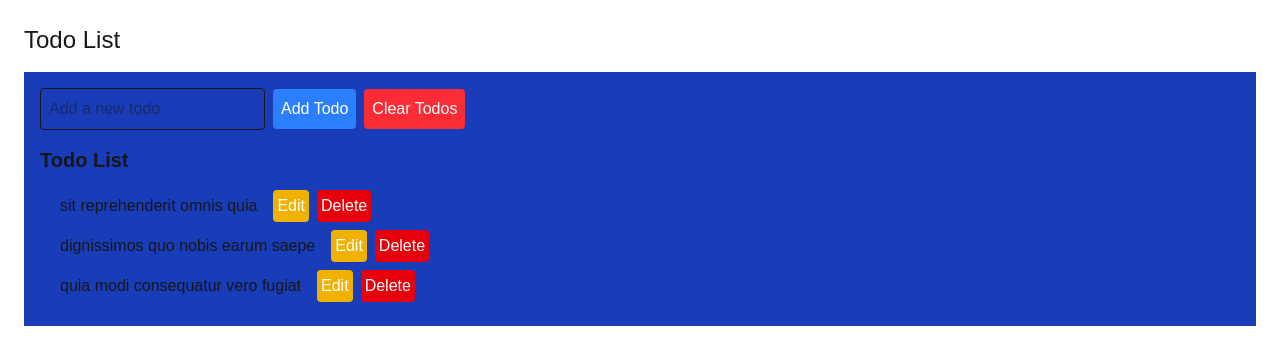
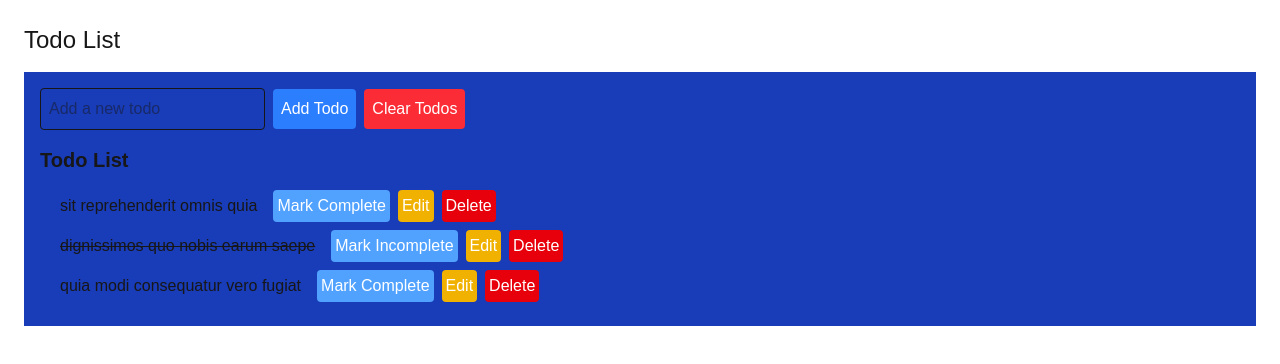
Before and after one commit to RobotGeissler/interactive-crud, a Next.js app in the folder ntx-crud-challenge/: page / in a window 1280 px wide. Shown: the top 364 px of the page. Built offline with nearby package versions, Linux system fonts and the light colour scheme.

Commit message:
Added toggle complete

```diff
--- a/ntx-crud-challenge/src/components/TodoList.tsx
+++ b/ntx-crud-challenge/src/components/TodoList.tsx
@@ -34,12 +34,19 @@ export default function TodoList({ todolist }: TodoListProps) {
         setTodos([]);
     };
 
-    // Could be done faster if using a hasmap but would require rewrite
+    // Could be done faster if using a hashmap but would require rewrite
     const editTodo = (id: number, newTitle: string) => {
         setTodos(prev =>
             prev.map(todo => (todo.id === id ? { ...todo, title: newTitle } : todo))
         );
     };
+
+    // Same as above, could be done faster if using a hasmap but would require rewrite
+    const toggleCompleted = (id: number) => {
+        setTodos(prev =>
+            prev.map(todo => (todo.id === id ? { ...todo, completed: !todo.completed } : todo))
+        );
+    }
 
     // More expensive to do this on server side without targeted deletions
     // Unexpected behavior if items < 3 then all are reset on repop
@@ -94,7 +101,15 @@ export default function TodoList({ todolist }: TodoListProps) {
                     </>
                     ) : (
                     <>
-                        <span className="mr-4">{todo.title}</span>
+                        <span className={`mr-4 ${todo.completed ? 'line-through' : ''}`}>
+                            {todo.title}
+                        </span>
+                        <button
+                            onClick={() => toggleCompleted(todo.id)}
+                            className="bg-blue-400 text-white rounded p-1 mr-2"
+                        >
+                            {todo.completed ? 'Mark Incomplete' : 'Mark Complete'}
+                        </button>
                         <button
                             onClick={() => {
                                 setEditingId(todo.id);
```
